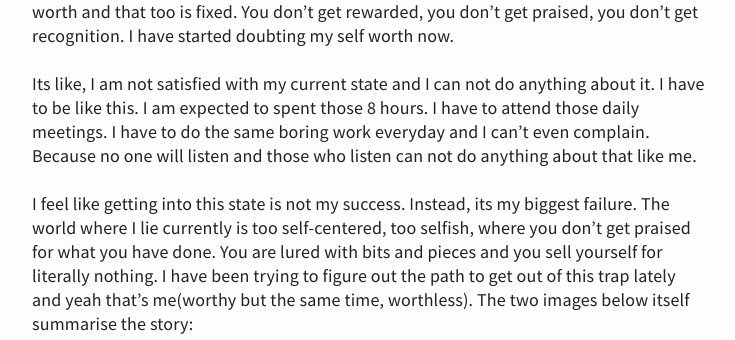
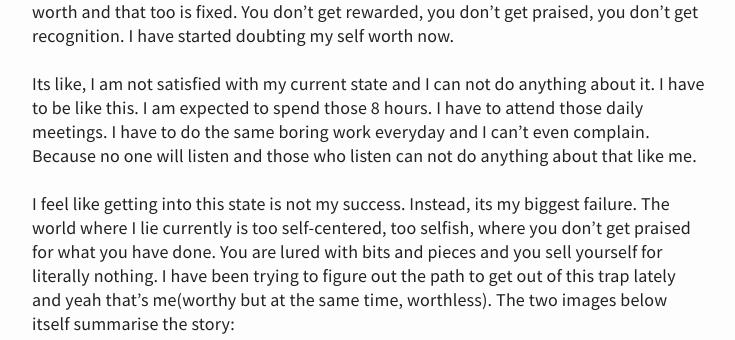
Before and after one commit to spraphul/blog, a Jekyll site: the page built from _posts/2020-06-25-sr.md, in a window 1280 px wide, cut to the strip 839-1179 px from the top of the page. Shown: the whole strip, without its empty margins (270-1005 px from the left). Built offline with Jekyll 4.4.1, drawn with Linux system fonts in a browser that asks for light colours.

Commit message:
Update 2020-06-25-sr.md

```diff
--- a/_posts/2020-06-25-sr.md
+++ b/_posts/2020-06-25-sr.md
@@ -13,9 +13,9 @@ I belong to a crowd where the folks expect too much from themselves. They believ
 I dreamt of standing out from the crowd achieving something unique. But then I realised, everyone in the surrounding has the same value, no matter how far you stand from them in quality. It does not matter whether you are taking the ownership of the work, the only thing that exists is that I am in the herd where only the 8 hrs spent has the worth and that too is fixed. You don't get rewarded, you don't get praised, you don't get recognition. I have started doubting my self worth now.
 
 
-Its like, I am not satisfied with my current state and I can not do anything about it. I have to be like this. I am expected to spent those 8 hours. I have to attend those daily meetings. I have to do the same boring work everyday and I can't even complain. Because no one will listen and those who listen can not do anything about that like me.
+Its like, I am not satisfied with my current state and I can not do anything about it. I have to be like this. I am expected to spend those 8 hours. I have to attend those daily meetings. I have to do the same boring work everyday and I can't even complain. Because no one will listen and those who listen can not do anything about that like me.
 
-I feel like getting into this state is not my success. Instead, its my biggest failure. The world where I lie currently is too self-centered, too selfish, where you don't get praised for what you have done. You are lured with bits and pieces and you sell yourself for literally nothing. I have been trying to figure out the path to get out of this trap lately and yeah that's me(worthy but the same time, worthless). The two images below itself summarise the story:
+I feel like getting into this state is not my success. Instead, its my biggest failure. The world where I lie currently is too self-centered, too selfish, where you don't get praised for what you have done. You are lured with bits and pieces and you sell yourself for literally nothing. I have been trying to figure out the path to get out of this trap lately and yeah that's me(worthy but at the same time, worthless). The two images below itself summarise the story:
 
 ![1](https://i.pinimg.com/originals/51/9c/ed/519cedc217ffa5893195c335ef3edde8.jpg)
 
```
